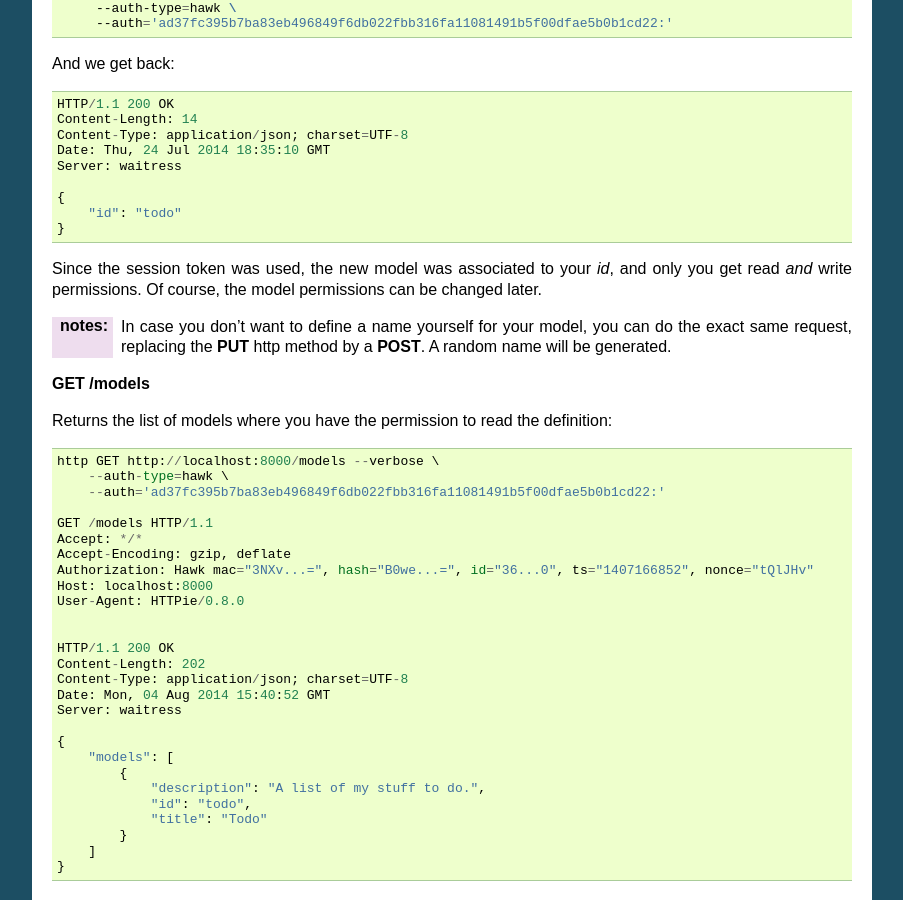
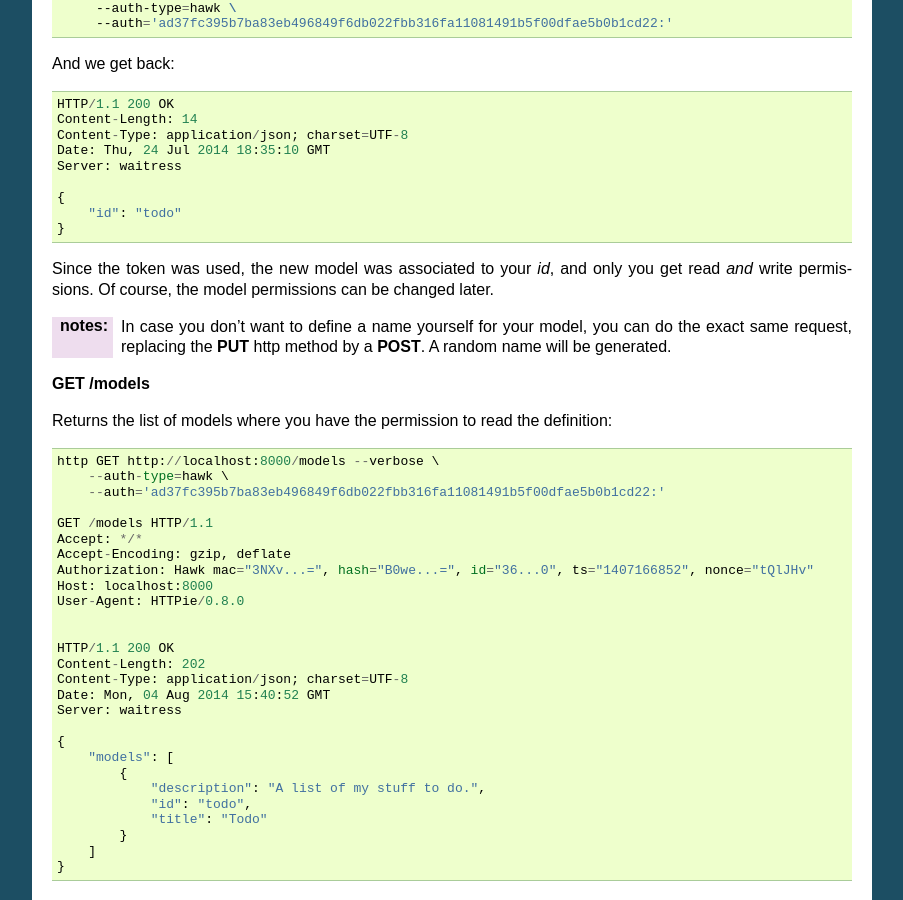
Before and after one commit to spiral-project/daybed, a Sphinx documentation site: the page built from docs/source/usage.rst, in a window 1280 px wide and 900 px high, scrolled down 1708 px. Shown: the whole window, without its empty margins (198-1101 px from the left). Built offline with Sphinx 7.4.7, drawn with Linux system fonts in a browser that asks for light colours; some of the changed text lies outside the part shown.

Commit message:
Minor doc changes

```diff
--- a/docs/source/usage.rst
+++ b/docs/source/usage.rst
@@ -122,7 +122,7 @@ And we get back::
         "id": "todo"
     }
 
-Since the session token was used, the new model was associated to your *id*,
+Since the token was used, the new model was associated to your *id*,
 and only you get read *and* write permissions. Of course, the model
 permissions can be changed later.
 
```
Also changed, not shown: other parts of docs/source/usage.rst (+1 -1 lines).
